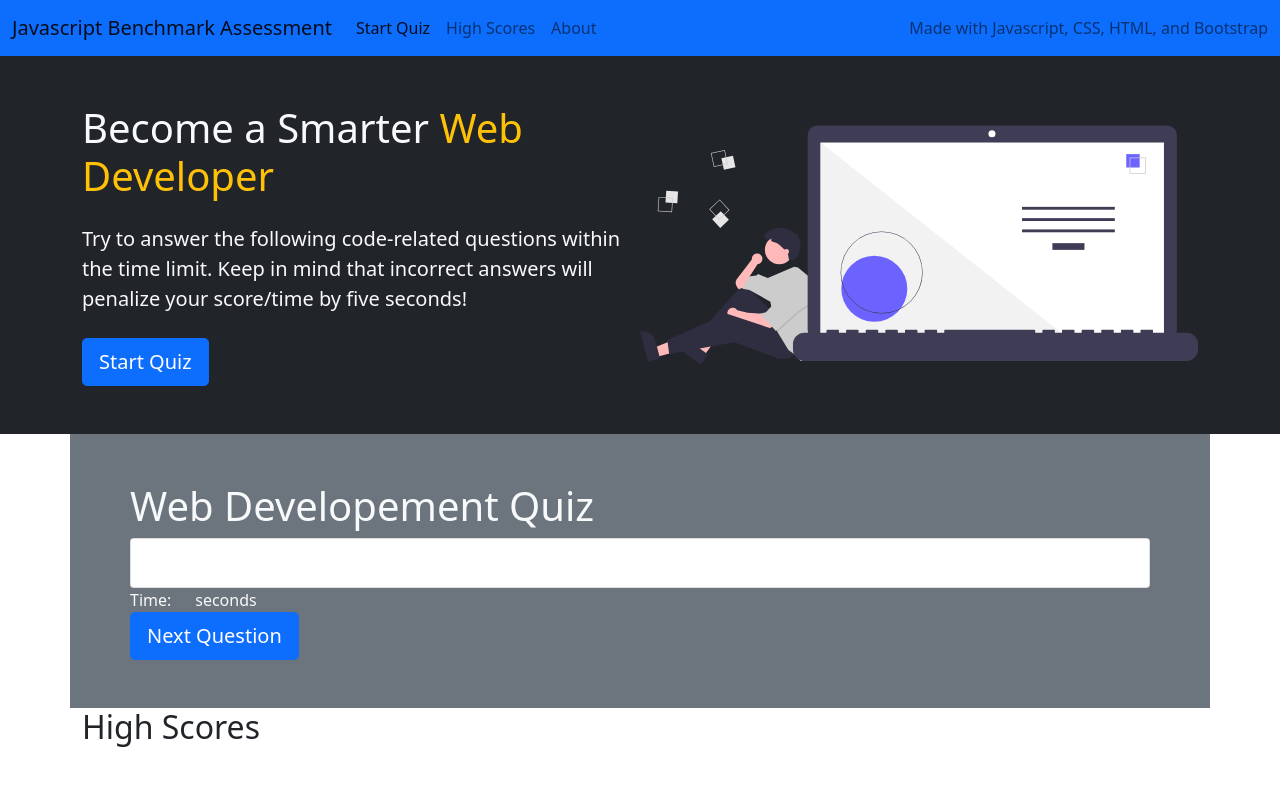
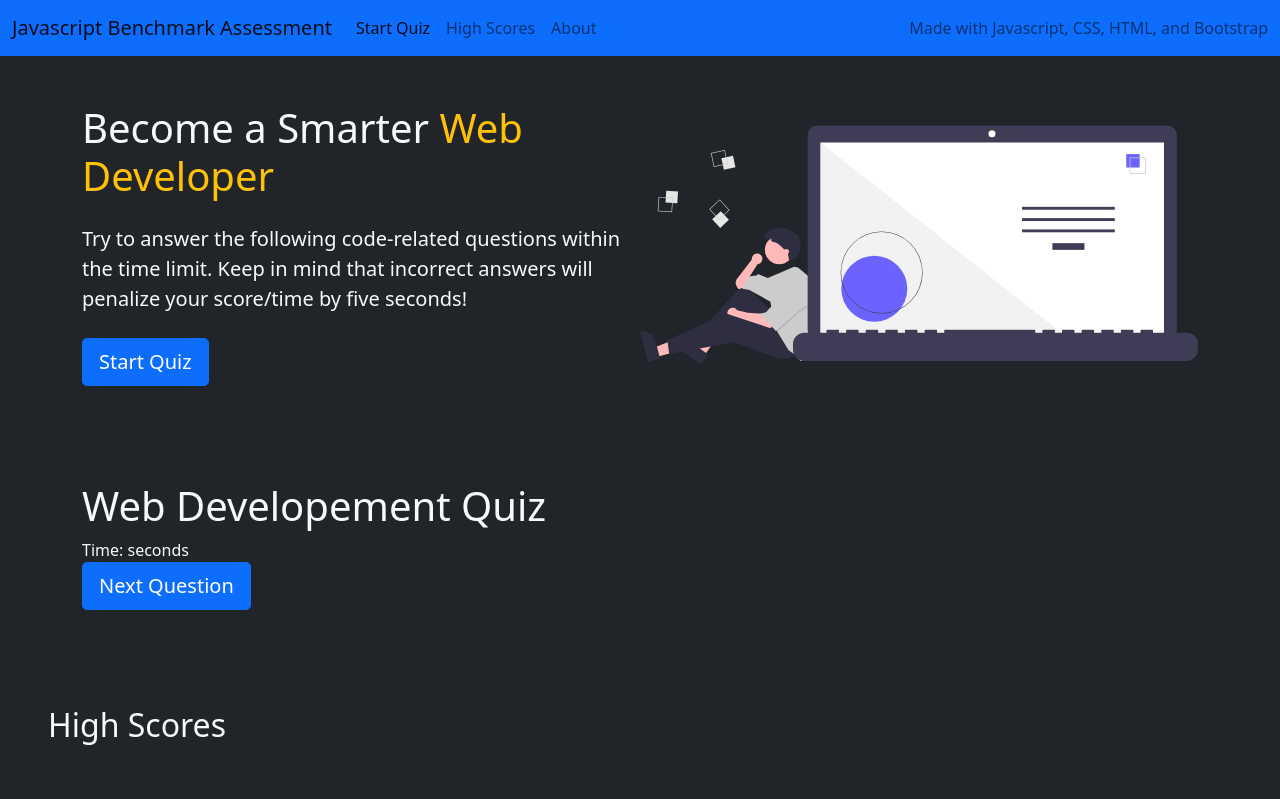
Before and after one commit to JackStendeback/Stendeback-Javascript-Quiz, a plain HTML site: page index.html in a window 1280 px wide. Shown: the top 799 px of the page. Drawn offline with nearby package versions, Linux system fonts and the light colour scheme.

Commit message:
changing what the page looks like, changing bootstrap formatting on the different sections so it looks better

```diff
--- a/index.html
+++ b/index.html
@@ -56,7 +56,7 @@
     </header>
 
     <!-- Main -->
-    <section id="quiz-container" class="bg-secondary text-light p-5 text-center text-sm-start">
+    <section id="quiz-container" class="bg-dark text-light p-5 text-center text-sm-start">
         <div class="container">
             <div class="d-sm-block">
                  <h1>Web Developement Quiz</h1>
@@ -68,7 +68,7 @@
     </section>
 
     <!-- High Scores Section -->
-      <section id="high-scores-container" class="container">
+      <section class="bg-dark text-light p-5 text-center text-sm-start" id="high-scores-container" class="container">
         <h2>High Scores</h2>
         <ul id="high-scores-list" class="list-group"></ul>
       </section>
--- a/script.js
+++ b/script.js
@@ -63,19 +63,19 @@ const quizData = [
 
 // Quiz logic, added styling to the quiz using Bootstrap
 const quizContainer = document.getElementById("quiz-container");
-quizContainer.classList.add("container");
+// quizContainer.classList.add("container");
 
 const questionContainer = document.getElementById("question-container");
-questionContainer.classList.add("card", "p-4");
+// questionContainer.classList.add("card", "p-4");
 
 const timerDisplay = document.getElementById("timer-display");
-timerDisplay.classList.add("badge", "badge-primary");
+// timerDisplay.classList.add("badge", "badge-primary");
 
 const submitButton = document.getElementById("submit-btn");
-submitButton.classList.add("btn", "btn-primary");
+// submitButton.classList.add("btn", "btn-primary");
 
 const startButton = document.getElementById("start-btn");
-startButton.classList.add("btn", "btn-primary");
+// startButton.classList.add("btn", "btn-primary");
 
 
 let currentQuestionIndex = 0;
```
